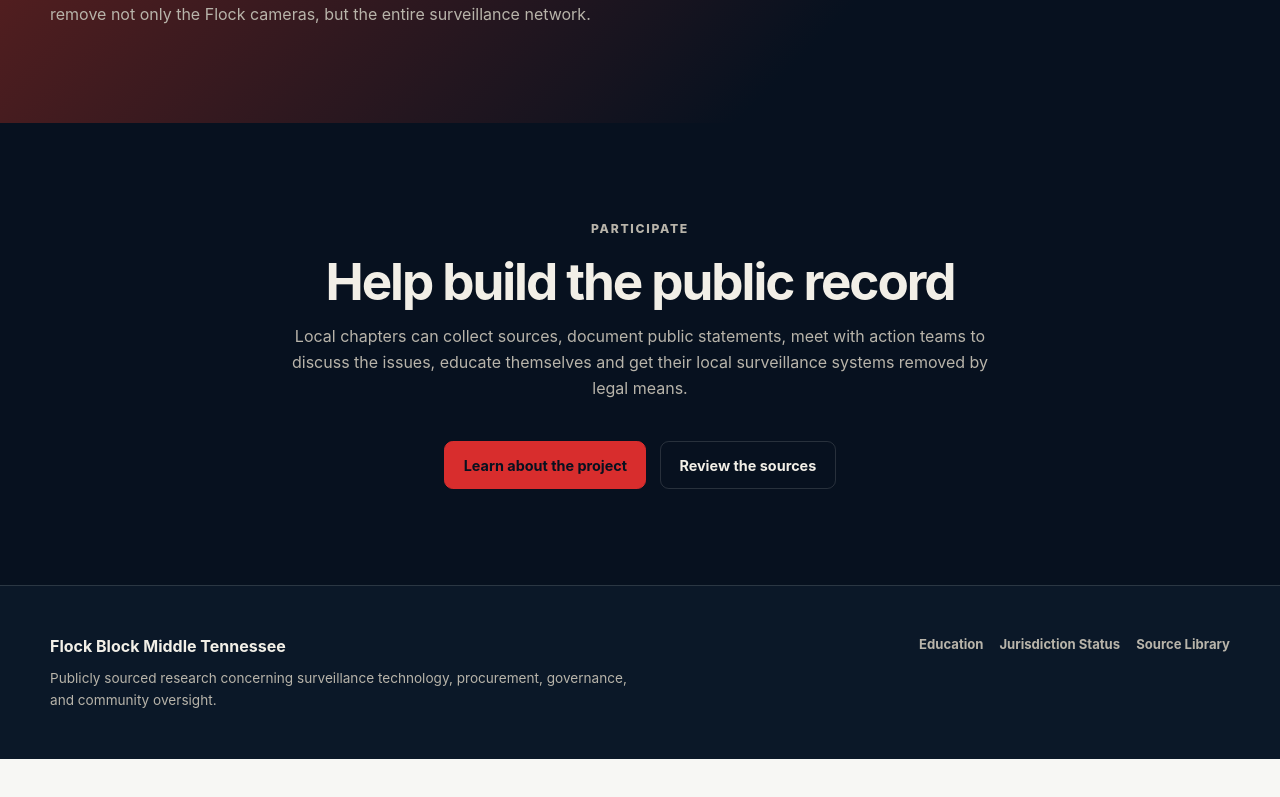
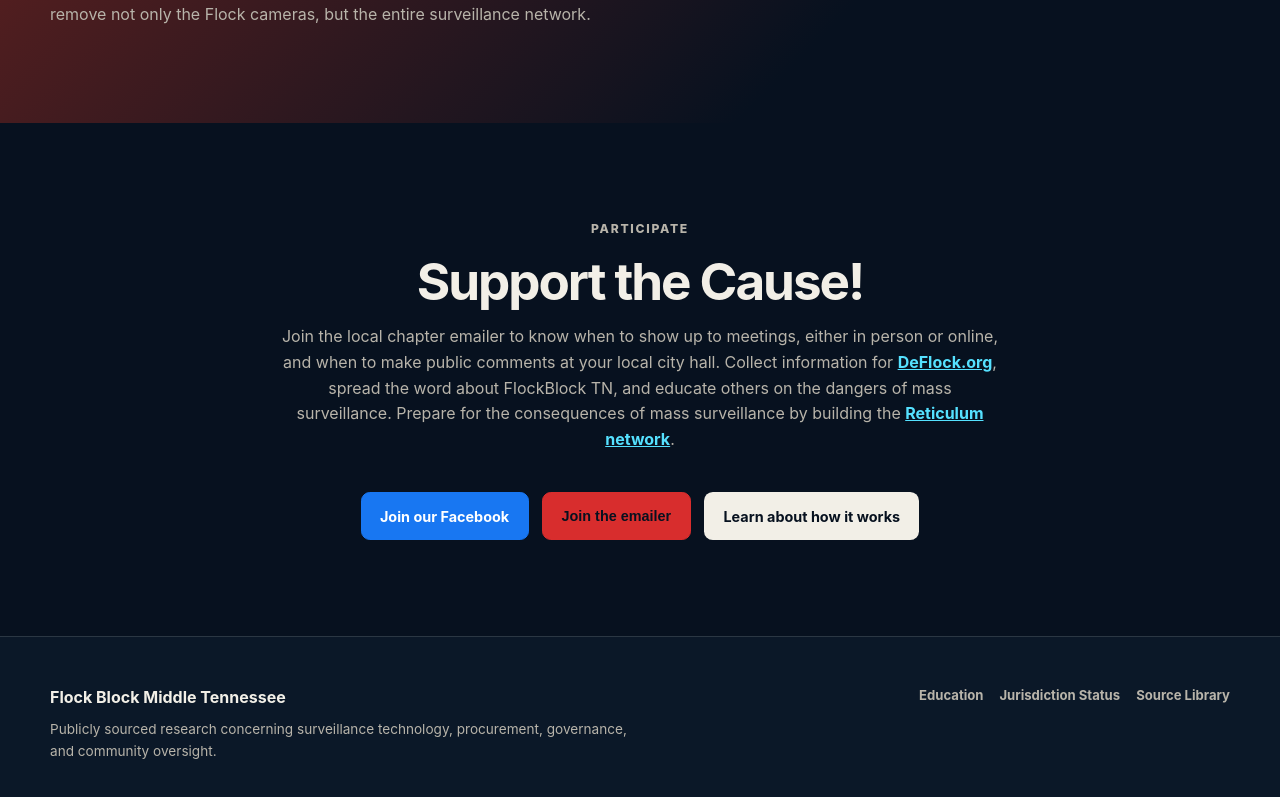
Before and after one commit to JamesMac3/BlockFlock-TN, a React (Vite) app: page /#/ in a window 1280 px wide. Shown: the part 4125-4922 px from the top of the page. Before the commit the page ends 4884 px from the top, so only its background shows below. Built offline with nearby package versions, Linux system fonts and the light colour scheme; no server answers; the database is empty.

Commit message:
Revise home participation actions

```diff
--- a/src/pages/Home/HomePage.css
+++ b/src/pages/Home/HomePage.css
@@ -402,6 +402,17 @@
   color: var(--dark);
 }
 
+.button--facebook {
+  border-color: #1877f2;
+  background: #1877f2;
+  color: #fff;
+}
+
+.button--facebook:hover {
+  border-color: #1267d6;
+  background: #1267d6;
+}
+
 /* Trust strip */
 
 .trust-strip {
@@ -731,6 +742,16 @@
 .participation__actions {
   justify-content: center;
   margin-top: 0;
+}
+
+.participation .section-heading a {
+  color: #55e1ff;
+  font-weight: 700;
+}
+
+.participation .section-heading a:focus-visible {
+  outline: 3px solid #55e1ff;
+  outline-offset: 3px;
 }
 
 /* Footer */
--- a/src/pages/Home/HomePage.jsx
+++ b/src/pages/Home/HomePage.jsx
@@ -255,18 +255,41 @@
           <div className="container participation">
             <SectionHeading
               eyebrow="Participate"
-              title="Help build the public record"
-              description="Local chapters can collect sources, document public statements, meet with action teams to discuss the issues, educate themselves and get their local surveillance systems removed by legal means."
+              title="Support the Cause!"
+              description={
+                <>
+                  Join the local chapter emailer to know when to show up to meetings,
+                  either in person or online, and when to make public comments at your
+                  local city hall. Collect information for{" "}
+                  <a href="https://deflock.org/">DeFlock.org</a>, spread the word about
+                  FlockBlock TN, and educate others on the dangers of mass surveillance.
+                  Prepare for the consequences of mass surveillance by building the{" "}
+                  <a href="https://reticulum.network/">Reticulum network</a>.
+                </>
+              }
               align="center"
             />
 
             <div className="participation__actions">
-              <Link to="/about" className="button button--primary">
-                Learn about the project
-              </Link>
+              <a
+                href="https://www.facebook.com/groups/1458622071862905"
+                className="button button--facebook"
+                target="_blank"
+                rel="noreferrer"
+              >
+                Join our Facebook
+              </a>
 
-              <Link to="/sources" className="button button--secondary-dark">
-                Review the sources
+              <button
+                type="button"
+                className="button button--primary"
+                onClick={() => setContactFormOpen(true)}
+              >
+                Join the emailer
+              </button>
+
+              <Link to="/education" className="button button--light">
+                Learn about how it works
               </Link>
             </div>
           </div>
```
